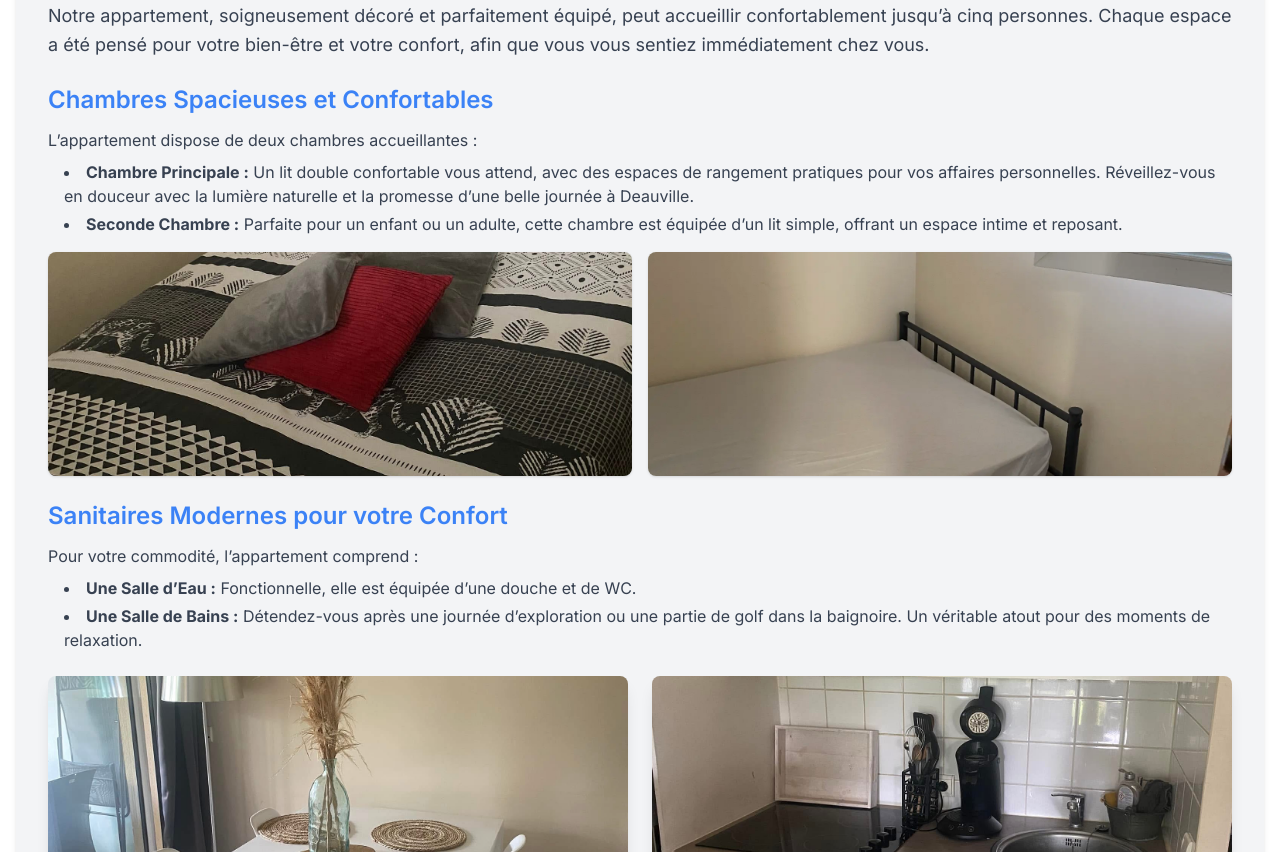
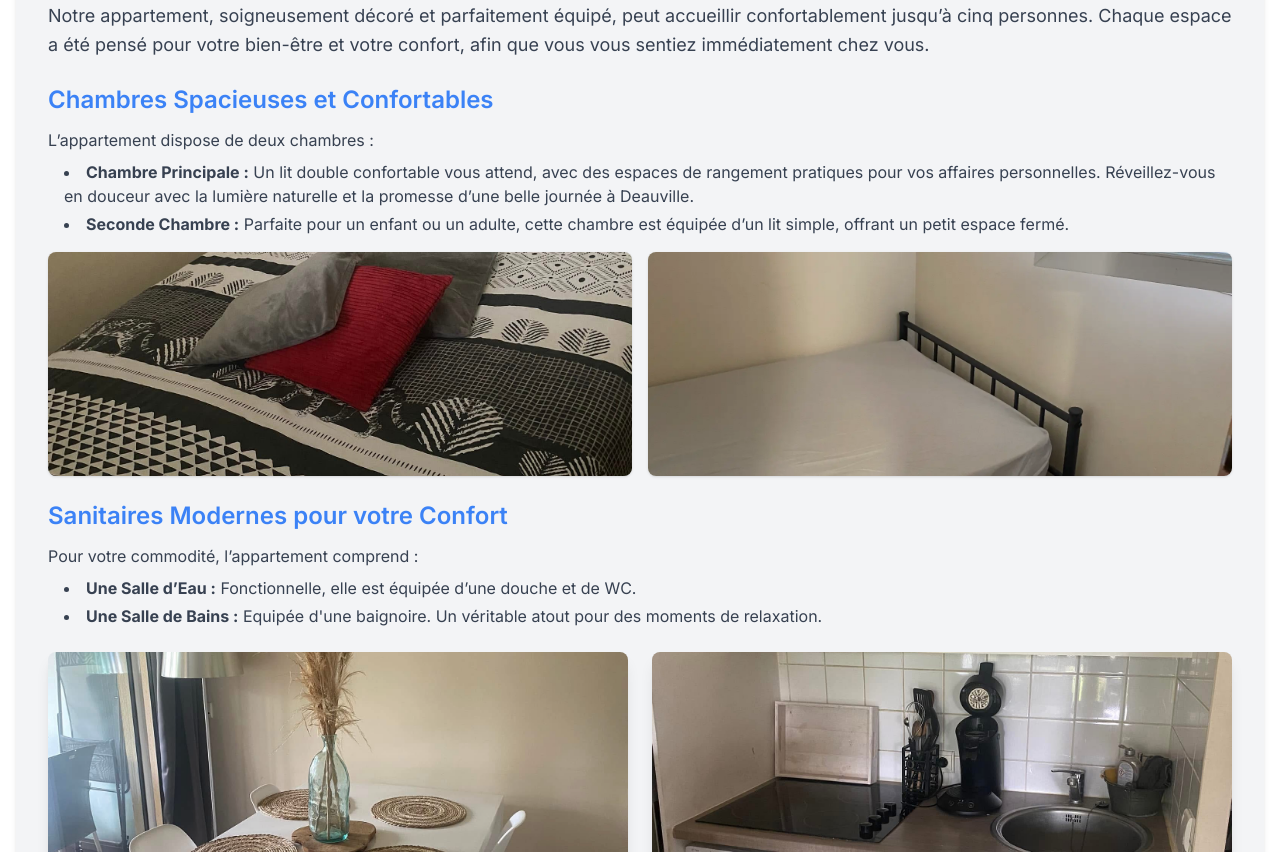
Before and after one commit to chankbirdie/birdie-deauville, a Next.js app in the folder home/ubuntu/location-deauville-le-birdie/: page / in a window 1280 px wide. Shown: the part 740-1592 px from the top of the page. Built offline with nearby package versions, Linux system fonts and the light colour scheme.

Commit message:
page.tsx

```diff
--- a/home/ubuntu/location-deauville-le-birdie/src/app/page.tsx
+++ b/home/ubuntu/location-deauville-le-birdie/src/app/page.tsx
@@ -37,10 +37,10 @@ export default function HomePage() {
 
         <div className="mb-6">
           <h3 className="text-2xl font-semibold text-blue-500 mb-3">Chambres Spacieuses et Confortables</h3>
-          <p className="text-gray-700 mb-2">L’appartement dispose de deux chambres accueillantes :</p>
+          <p className="text-gray-700 mb-2">L’appartement dispose de deux chambres :</p>
           <ul className="list-disc list-inside text-gray-700 space-y-1 pl-4">
             <li><strong>Chambre Principale :</strong> Un lit double confortable vous attend, avec des espaces de rangement pratiques pour vos affaires personnelles. Réveillez-vous en douceur avec la lumière naturelle et la promesse d’une belle journée à Deauville.</li>
-            <li><strong>Seconde Chambre :</strong> Parfaite pour un enfant ou un adulte, cette chambre est équipée d’un lit simple, offrant un espace intime et reposant.</li>
+            <li><strong>Seconde Chambre :</strong> Parfaite pour un enfant ou un adulte, cette chambre est équipée d’un lit simple, offrant un petit espace fermé.</li>
           </ul>
           <div className="grid grid-cols-1 sm:grid-cols-2 gap-4 mt-4">
             <div className="relative h-56 w-full rounded-lg overflow-hidden shadow">
@@ -57,7 +57,7 @@ export default function HomePage() {
           <p className="text-gray-700 mb-2">Pour votre commodité, l’appartement comprend :</p>
           <ul className="list-disc list-inside text-gray-700 space-y-1 pl-4">
             <li><strong>Une Salle d’Eau :</strong> Fonctionnelle, elle est équipée d’une douche et de WC.</li>
-            <li><strong>Une Salle de Bains :</strong> Détendez-vous après une journée d’exploration ou une partie de golf dans la baignoire. Un véritable atout pour des moments de relaxation.</li>
+            <li><strong>Une Salle de Bains :</strong> Equipée d'une baignoire. Un véritable atout pour des moments de relaxation.</li>
           </ul>
         </div>
 
@@ -149,7 +149,7 @@ export default function HomePage() {
         <div className="bg-white text-gray-800 p-6 rounded-lg shadow-md max-w-md mx-auto">
           <h3 className="text-2xl font-semibold mb-4">Contactez-nous</h3>
           <p className="text-lg mb-2">Pour toute demande de réservation ou d'information, veuillez nous envoyer un email à :</p>
-          <a href="mailto:contact@example.com" className="text-xl font-bold text-blue-600 hover:underline">contact@example.com</a>
+          <a href="mailto:birdie.deauville@gmail.com" className="text-xl font-bold text-blue-600 hover:underline">contact@example.com</a>
           <p className="text-sm mt-4 text-gray-600">Nous vous répondrons dans les plus brefs délais.</p>
         </div>
         <p className="mt-8 text-sm">Numéro d’enregistrement : 14220001706EC</p>
```
